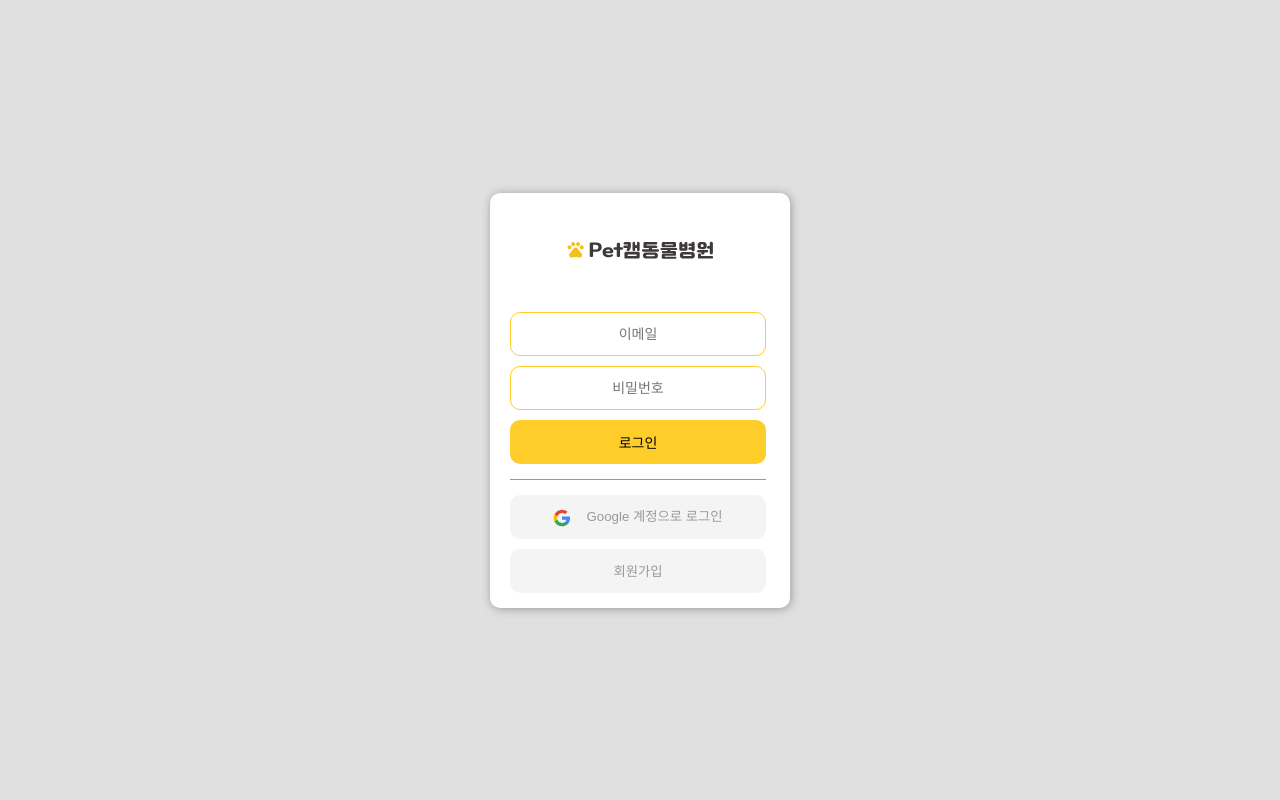
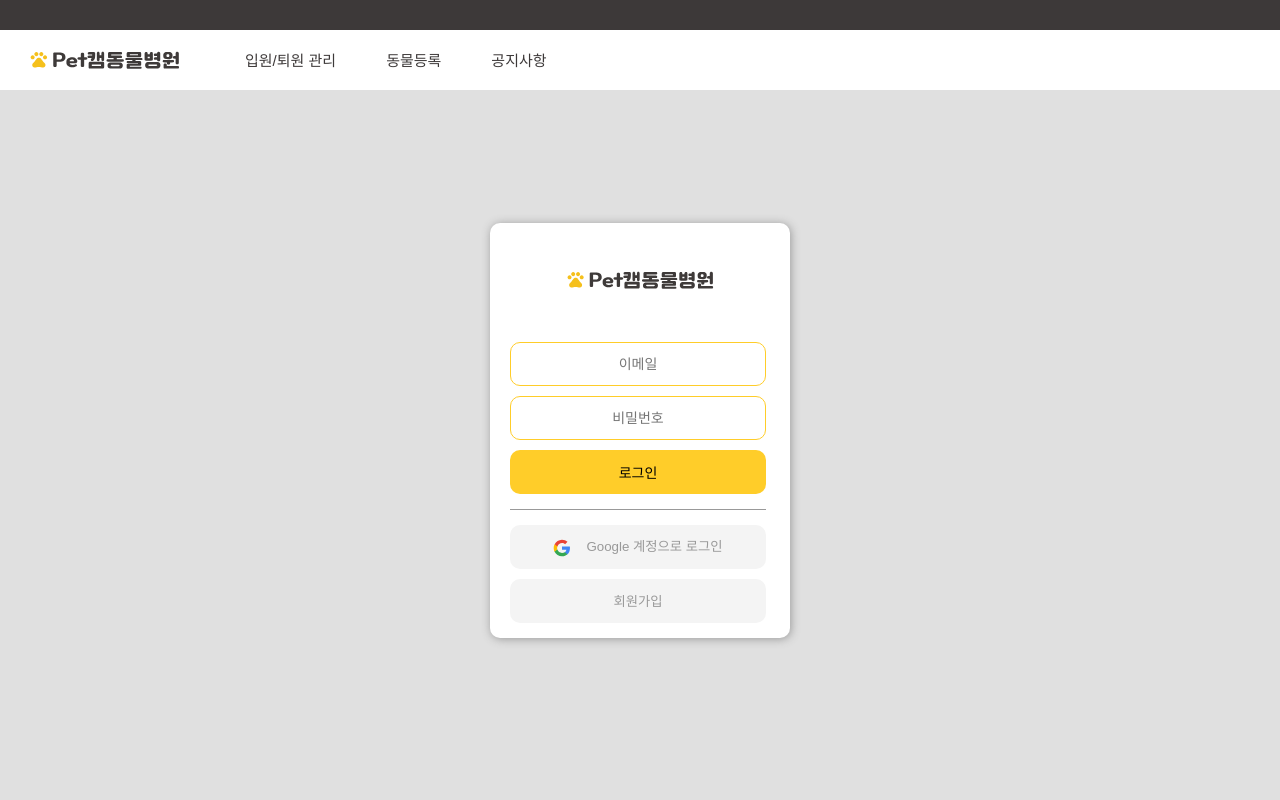
Before and after one commit to FE8-Toy-Team2/toy2_petcam_vet, a React (Vite) app: page / in a window 1280 px wide. Shown: the top 800 px of the page. Built offline with nearby package versions, Linux system fonts and the light colour scheme; a web font is replaced by a local one.

Commit message:
Nav 추가

```diff
--- a/src/App.jsx
+++ b/src/App.jsx
@@ -2,6 +2,7 @@ import reset from "styled-reset";
 import { createGlobalStyle } from "styled-components";
 import Login from "./components/Login";
 import Signup from "./components/Signup";
+import Nav from "./components/Nav"
 import app from "./firebase"
 
 const GlobalStyle = createGlobalStyle`
@@ -12,6 +13,7 @@ function App() {
   return (
     <>
       <GlobalStyle />
+      <Nav />
       <Login />
       <Signup />
       {/* 여기밑에 라우터가 와요  */}
--- a/src/components/Login.jsx
+++ b/src/components/Login.jsx
@@ -1,44 +1,33 @@
 import React, { useState } from 'react';
 import styled from 'styled-components';
 import "./common.css";
-import { Navigate, Link }	from 'react-router-dom';
-import { doSignInWithEmailAndPassword, doSignInWithGoogle } from '../auth';
-import { useAuth } from '../contexts/authContext'
+import { getAuth, GoogleAuthProvider, signInWithPopup } from 'firebase/auth'
+// import { Navigate, Link }	from 'react-router-dom';
+// import { doSignInWithEmailAndPassword, doSignInWithGoogle } from '../auth';
+// import { useAuth } from '../contexts/authContext'
 
 const Login = () => {
-	// const { userLoggedIn } = useAuth()
-	// const [email, setEmail] = useState('');
-	// const [password, setPassword] = useState('');
-	// const [isSigningIn, setIsSigningIn] = useState(false)
-	// const [errorMessage, setErrorMessage] = useState('');
 
-	// const onSubmit = async (e) => {
-	// 	e.preventDefault()
-	// 	if(!isSigningIn) {
-	// 		setIsSigningIn(true)
-	// 		await doSignInWithEmailAndPassword(email, password)
-	// 	}
-	// }
-	// const OnGoogleSignIn = (e) => {
-	// 	e.preventDefault()
-	// 	if(!isSigningIn) {
-	// 		setIsSigningIn(true)
-  //     doSignInWithGoogle().catch(err => {
-	// 			setIsSigningIn(false)
-	// 		})
-	// 	}
-	// }
+	const auth = getAuth()
+	const provider = new GoogleAuthProvider()
+
+	const handleAuth = () => {
+		signInWithPopup(auth, provider)
+		.then(result => {})
+		.catch(error => {
+			console.log(error)
+		})
+	}
 
 	return (
 		<Container>
-			{/* {userLoggedIn && (<Navigate to={'/home'} replace={true} />)} */}
       <Form>
 				<Logo></Logo>
 				<Input type="text" placeholder="이메일"></Input>
 				<Input type="password" placeholder="비밀번호"></Input>
 				<Button type="submit">로그인</Button>
 				<Divider></Divider>
-				<LoginGoogle type="submit">Google 계정으로 로그인</LoginGoogle>
+				<LoginGoogle onClick={handleAuth} type="submit">Google 계정으로 로그인</LoginGoogle>
 				<SignupButton type="submit">회원가입</SignupButton>
 			</Form>
     </Container>
@@ -58,6 +47,7 @@ const Container = styled.div`
 const Form = styled.form`
 	width: 300px;
 	height: 415px;
+	// margin-top: 50px;
 	background-color: #fff;
 	border-radius: 10px;
 	justify-content: center;
--- /dev/null
+++ b/src/components/Nav.jsx
@@ -0,0 +1,63 @@
+import React from 'react'
+import styled from 'styled-components';
+import "./common.css";
+
+const Nav = () => {
+	return (
+		<Header >
+    	<Navbar>
+				<TextBox>
+					<Text>입원/퇴원 관리</Text>
+					<Text>동물등록</Text>
+					<Text>공지사항</Text>
+				</TextBox>
+			</Navbar>
+    </Header>
+	)
+}
+
+
+
+
+export default Nav
+
+const Header = styled.header`
+	width: 100%;
+	height: 30px;
+	background-color: var(--darkheader);
+	position: relative;
+`
+const Navbar = styled.div`
+	width: 100%;
+	height: 60px;
+	top: 30px;
+	background-color: #fff;
+	position: absolute;
+	display: flex;
+
+	&::before {
+		content: "";
+    display: inline-block;
+    vertical-align: middle;
+    width: 150px;
+    margin-left: 30px;
+    background: url("../img/petcam_logo.svg") no-repeat center center;
+	}
+`
+
+const TextBox = styled.div`
+	display: flex;
+	margin-left: 40px;
+`
+
+const Text = styled.p`
+	font-family: var(--pre-bold);
+	color: var(--darkheader);
+	margin: auto 25px;
+	font-size: 15px;
+	cursor: pointer;
+
+	&:hover {
+    color: var(--yellow);
+  }
+`
--- a/src/components/common.css
+++ b/src/components/common.css
@@ -4,6 +4,7 @@
   --yellow: #ffcd29;
 	--lightgray: #f4f4f4;
 	--darkgray: #999999;
+	--darkheader: #3d3939;
 
   /* 글꼴 */
 	--pre-reg: "Pretendard-Regular", sans-serif;
--- a/src/firebase.js
+++ b/src/firebase.js
@@ -3,6 +3,7 @@ import { getAnalytics } from "firebase/analytics";
 import { getAuth } from "firebase/auth";
 import { getStorage } from "firebase/storage";
 import { getFirestore } from "firebase/firestore";
+import 'firebase/auth'
 
 const firebaseConfig = {
   apiKey: "AIzaSyDMRAY3z76a6WrqCrauh0toD3poMv3xPu8",
```
Also changed, not shown: src/components/Signup.jsx (+4 -16 lines).
